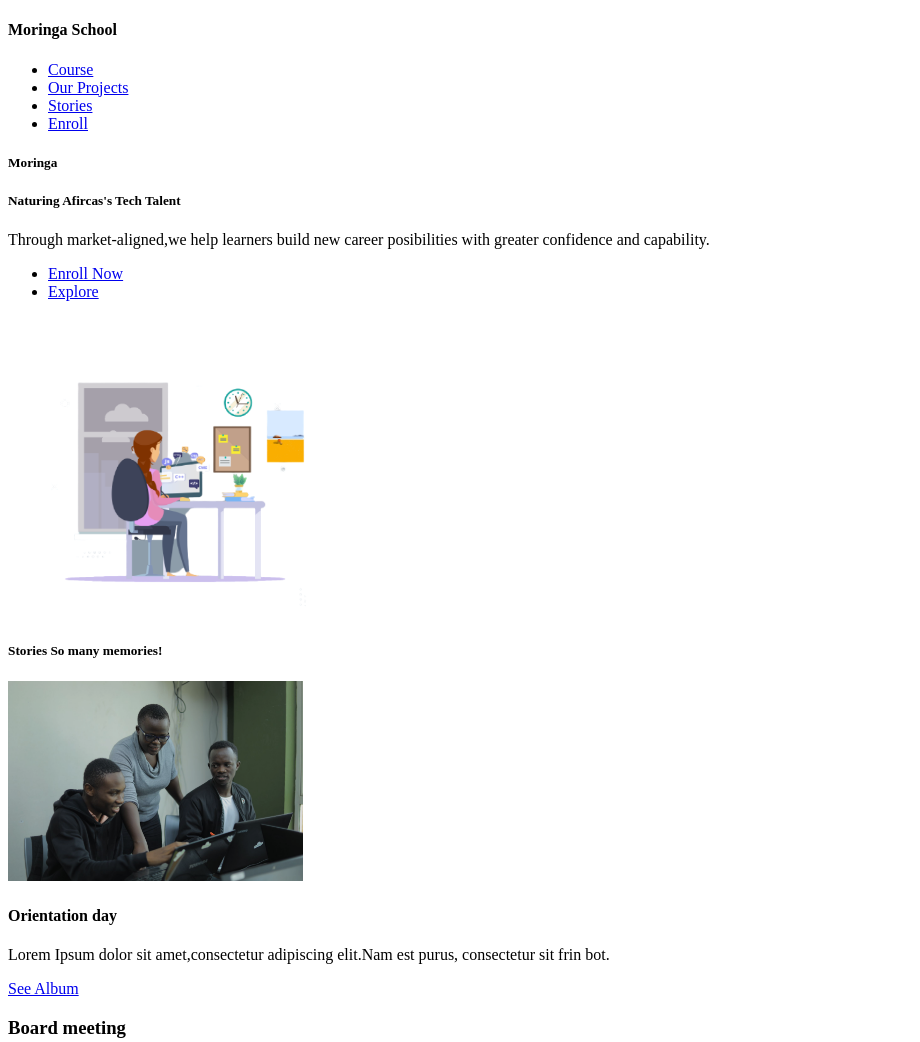
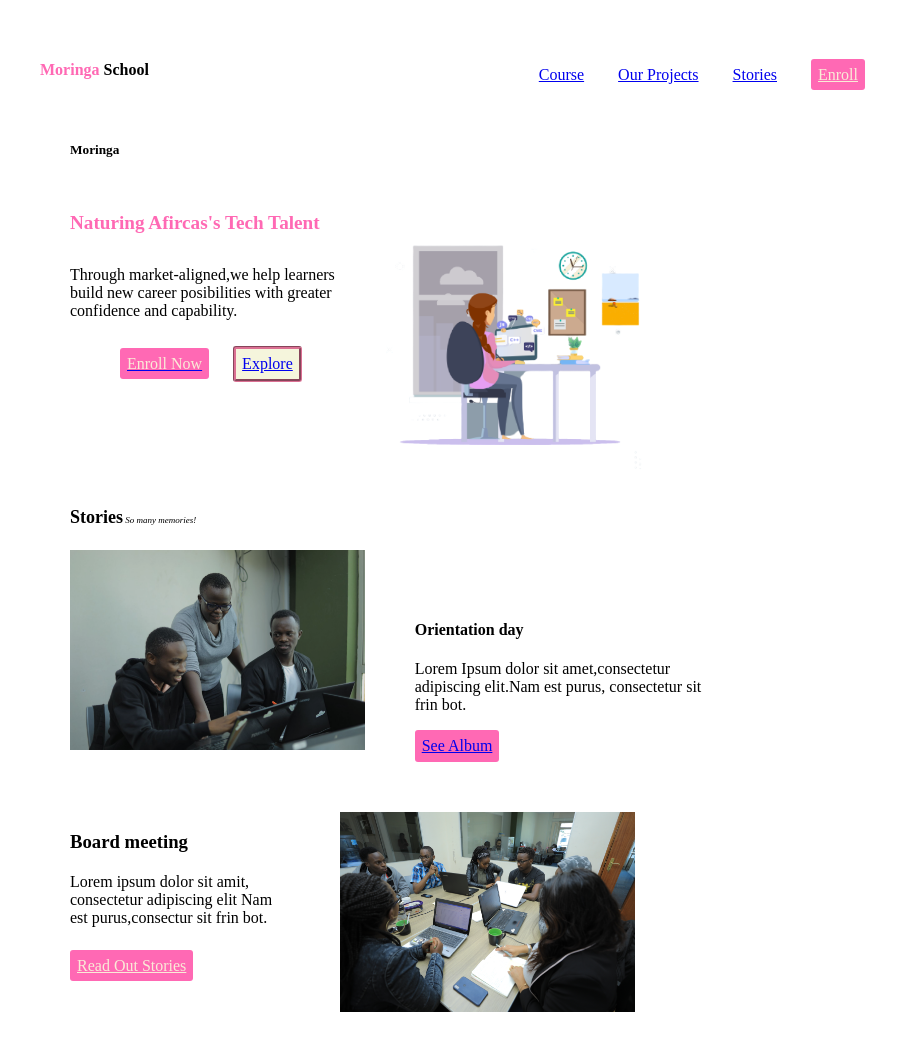
Before and after one commit to Oscarachieng/moringa-school-landing-page, a plain HTML site: page index.html in a window 1280 px wide. Shown: the top 1042 px of the page, without its empty margins (0-920 px from the left). Drawn offline with Linux system fonts and the light colour scheme; the site is published under a folder, as on GitHub Pages, so addresses that start at the root find nothing.

Commit message:
Add stylesheet

```diff
--- a/index.html
+++ b/index.html
@@ -5,7 +5,7 @@
     <meta http-equiv="X-UA-Compatible" content="IE=edge">
     <meta name="viewport" content="width=device-width, initial-scale=1.0">
     <title>moringa school landing page</title>
-    <link rel="stylesheet" href="/assets/css/style.css">
+    <link rel="stylesheet" href="./assets/css/style.css" href="./stylesheet.css">
 </head>
 <body>
     <div class="top">
```
Also changed, not shown: assets/css/stylesheet.css (added).
